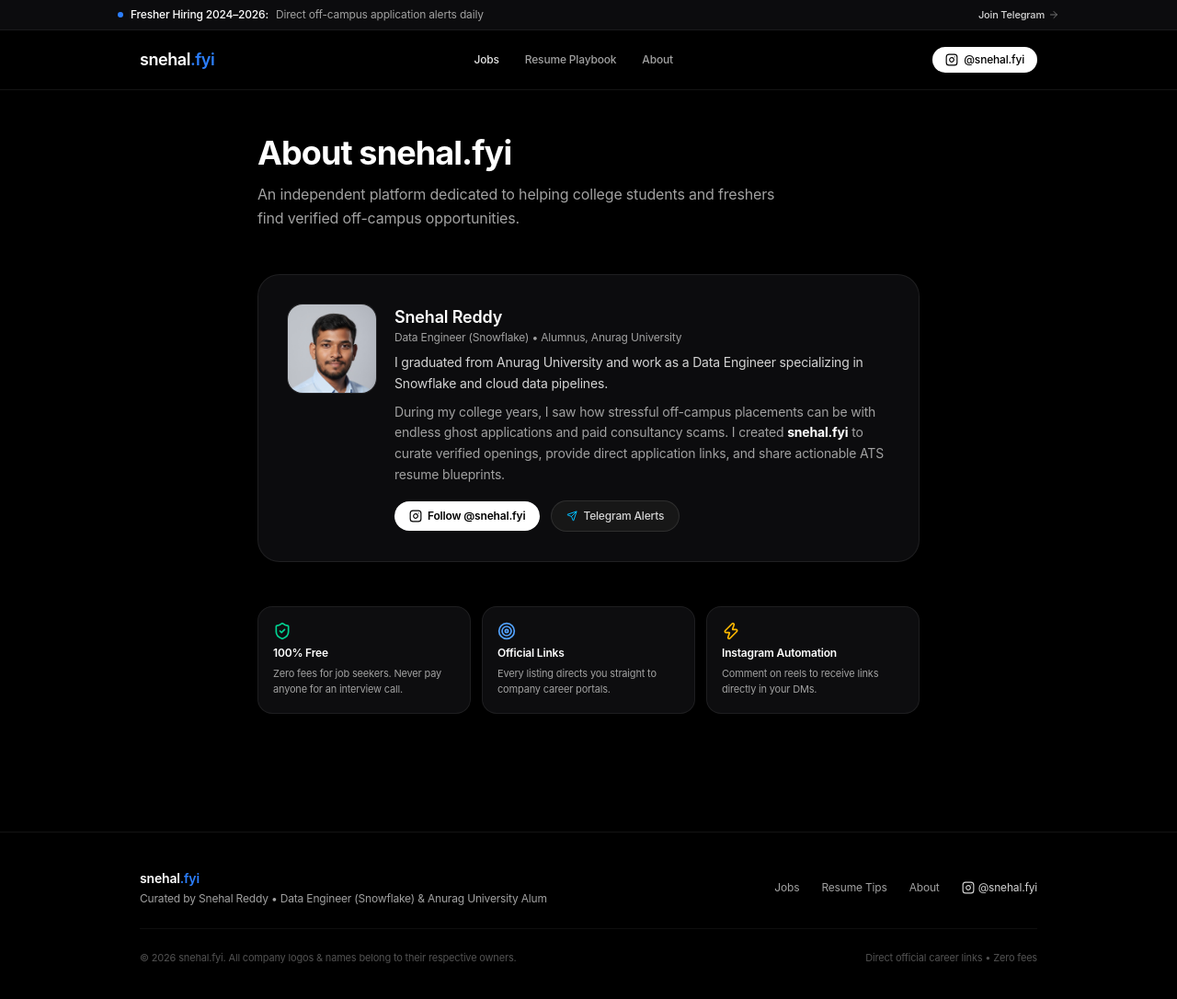
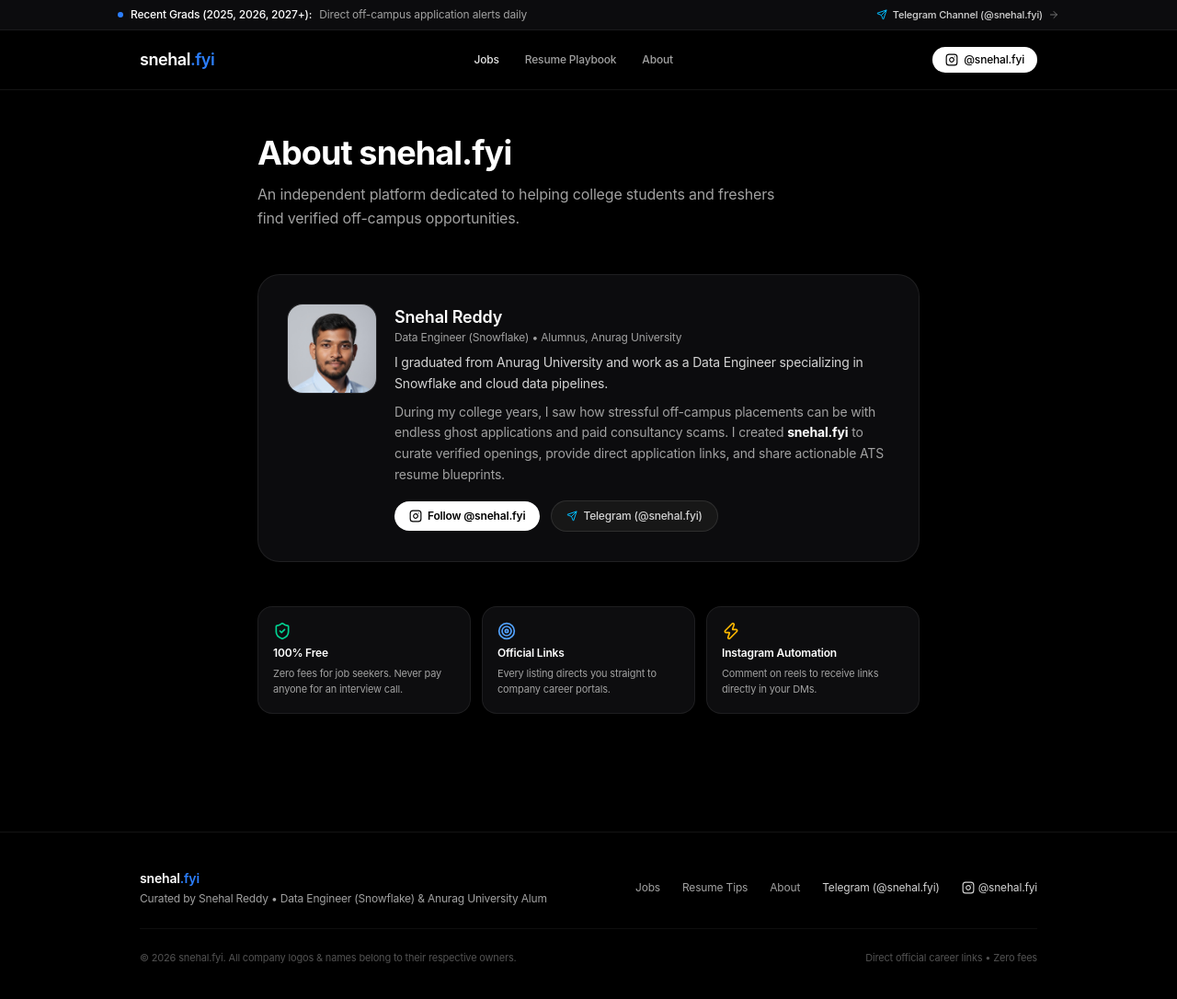
Before and after one commit to snehalreddy23/snehal.fyi, a Next.js app: page /about in a window 1280 px wide. Shown: the top 1086 px of the page at 92% size. Built offline with nearby package versions, Linux system fonts and the light colour scheme.

Commit message:
Update Telegram channel links to @snehal.fyi across site

```diff
--- a/src/app/about/page.tsx
+++ b/src/app/about/page.tsx
@@ -67,7 +67,7 @@ export default function AboutPage() {
                 className="inline-flex items-center gap-1.5 bg-neutral-900 text-neutral-300 border border-white/10 px-4 py-2 rounded-full text-xs font-medium hover:text-white transition"
               >
                 <Send className="w-3 h-3 text-sky-400" />
-                <span>Telegram Alerts</span>
+                <span>Telegram (@snehal.fyi)</span>
               </a>
             </div>
           </div>
--- a/src/app/page.tsx
+++ b/src/app/page.tsx
@@ -102,7 +102,7 @@ export default function HomePage() {
                 className="inline-flex items-center gap-2 bg-[#161618] hover:bg-[#1c1c1f] text-white border border-white/10 px-5 py-2.5 rounded-full text-xs font-medium transition"
               >
                 <Send className="w-3 h-3 text-sky-400" />
-                <span>Join Telegram</span>
+                <span>Join Telegram (@snehal.fyi)</span>
               </a>
             </div>
           </div>
--- a/src/components/CommunityBanner.tsx
+++ b/src/components/CommunityBanner.tsx
@@ -6,7 +6,7 @@ export default function CommunityBanner() {
       <div className="max-w-5xl mx-auto flex flex-wrap items-center justify-between gap-2">
         <div className="flex items-center gap-2">
           <span className="flex h-1.5 w-1.5 rounded-full bg-blue-500" />
-          <span className="text-white font-medium">Fresher Hiring 2024–2026:</span>
+          <span className="text-white font-medium">Recent Grads (2025, 2026, 2027+):</span>
           <span className="text-neutral-400 hidden sm:inline">
             Direct off-campus application alerts daily
           </span>
@@ -16,9 +16,10 @@ export default function CommunityBanner() {
             href="https://t.me/snehalfyi"
             target="_blank"
             rel="noopener noreferrer"
-            className="text-neutral-300 hover:text-white transition flex items-center gap-1 text-[11px] font-medium"
+            className="text-neutral-300 hover:text-white transition flex items-center gap-1.5 text-[11px] font-medium"
           >
-            <span>Join Telegram</span>
+            <Send className="w-3 h-3 text-sky-400" />
+            <span>Telegram Channel (@snehal.fyi)</span>
             <ArrowRight className="w-3 h-3 text-neutral-500" />
           </a>
         </div>
--- a/src/components/Footer.tsx
+++ b/src/components/Footer.tsx
@@ -26,6 +26,14 @@ export default function Footer() {
               About
             </Link>
             <a
+              href="https://t.me/snehalfyi"
+              target="_blank"
+              rel="noopener noreferrer"
+              className="hover:text-white transition flex items-center gap-1 text-neutral-300"
+            >
+              <span>Telegram (@snehal.fyi)</span>
+            </a>
+            <a
               href="https://instagram.com/snehal.fyi"
               target="_blank"
               rel="noopener noreferrer"
--- a/src/components/SnehalProfileSection.tsx
+++ b/src/components/SnehalProfileSection.tsx
@@ -63,7 +63,7 @@ export default function SnehalProfileSection() {
                 className="inline-flex items-center gap-1.5 bg-neutral-900 hover:bg-neutral-800 text-neutral-200 border border-white/10 px-4 py-2 rounded-full text-xs font-medium transition"
               >
                 <Send className="w-3 h-3 text-sky-400" />
-                <span>Telegram Alerts</span>
+                <span>Telegram (@snehal.fyi)</span>
               </a>
             </div>
           </div>
```
